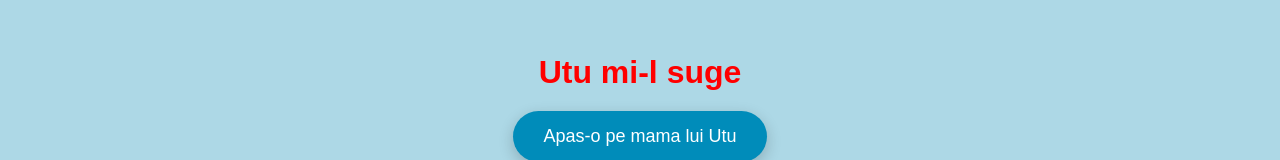
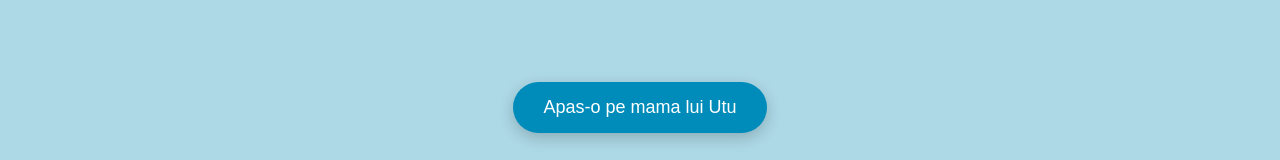
Before and after one commit to Al3xx1234/utu.github.io, a plain HTML site: page index.html in a window 1280 px wide. Shown: the part 183-343 px from the top of the page. Drawn offline with Linux system fonts and the light colour scheme; grey boxes are pictures that could not be loaded.

Commit message:
Update index.html

```diff
--- a/index.html
+++ b/index.html
@@ -1,7 +1,7 @@
 <!DOCTYPE html>
 
 <head>
-    <title>Utu mi l bea</title>
+    <title>Utu e un baiat foarte destept</title>
     <style>
         body {
             background-color: #ADD8E6;
@@ -62,7 +62,7 @@
 </head>
 <body>
     <div class="center-content">
-        <h1>Utu mi-l suge</h1>
+        <h1></h1>
         <a href="https://www.facebook.com/photo/?fbid=7365468416867720&set=a.115448761869758" class="button-link">Apas-o pe mama lui Utu</a>
     </div>
 
```
